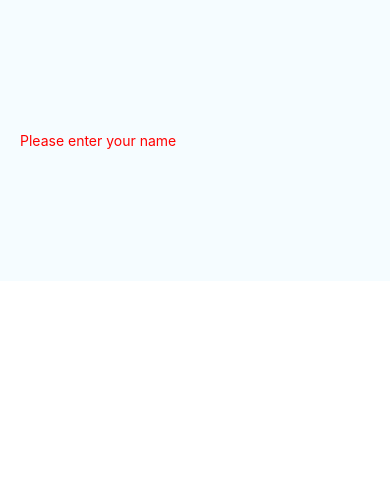
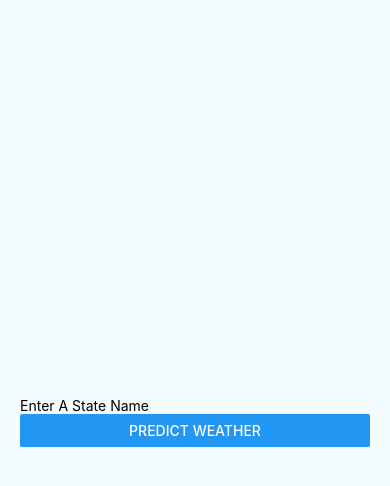
Before and after one commit to Excellence-daniel/react-native-blog-app, a React Native app: screen / in a window 390 px wide. Shown: the top 486 px of the page. Built offline with nearby package versions, Linux system fonts and the light colour scheme.

Commit message:
takes in the name of a state and set to state and a button onClick displays the name of the state inputed.

```diff
--- a/App.js
+++ b/App.js
@@ -1,26 +1,42 @@
 import React, { Component } from 'react';
-import { Platform, StyleSheet, Text, View, Image, TextInput } from 'react-native';
+import { Alert, Platform, StyleSheet, Text, View, Button, TextInput } from 'react-native';
 
 
 export default class App extends Component {
-  constructor(props) {
-    super(props);
-    this.state = {
-      name: ''
-    }
+  state = {
+    state: ''
+  }
+
+  shopNow = () => {
+    const { state } = this.state;
+    Alert.alert(` You entered the state name ${state}`);
+    const weather = `http://api.apixu.com/v1/current.json?key=6b73dc4dbb9c4dee84b130022192201&q=${state}`
+    console.log(weather, 'weather')
+  }
+
+  handleChange = (state) => {
+    console.log({ state })
+    this.setState({ state })
   }
 
   render() {
-    let pic = {
-      uri: 'https://i2.wp.com/infoguidenigeria.com/wp-content/uploads/2017/04/Newspaper.png?resize=600%2C414&ssl=1'
-    }
+    // let api = {
+    //   uri: `http://api.apixu.com/v1/current.json?key=6b73dc4dbb9c4dee84b130022192201&q=${state}`
+    // }
     return (
       <View style={styles.container}>
-        <TextInput
-          style={styles.textinput}
-          placeholder="Please enter your name"
-          onChange={(name) => { this.setState({ name }) }}
-        />
+        <View>
+          <TextInput
+            placeholder="Enter A State Name"
+            onChangeText={this.handleChange}
+            value={this.state.state}
+          />
+
+          <Button
+            title="Predict Weather"
+            onPress={this.shopNow}
+          />
+        </View>
       </View>
     );
   }
@@ -28,7 +44,7 @@ export default class App extends Component {
 
 const styles = StyleSheet.create({
   container: {
-    flex: 0.3,
+    flex: 1,
     justifyContent: 'center',
     padding: 20,
     // alignItems: 'center',
@@ -38,5 +54,9 @@ const styles = StyleSheet.create({
     color: 'red',
     borderBottomColor: 'black',
     height: 20
+  },
+  shopNowButton: {
+    backgroundColor: '#9CFF33',
+    color: '#9CFF33',
   }
 });
```
